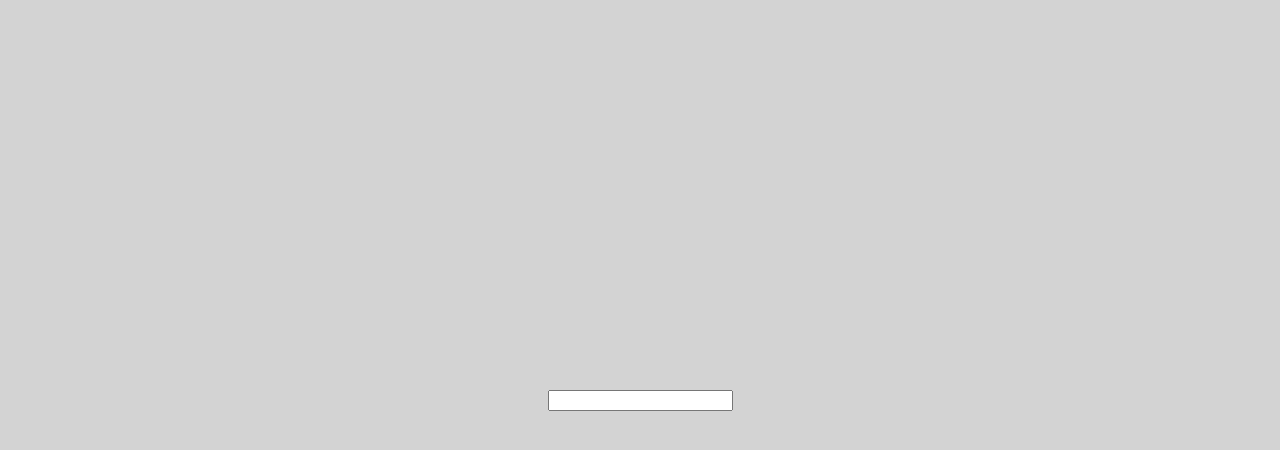
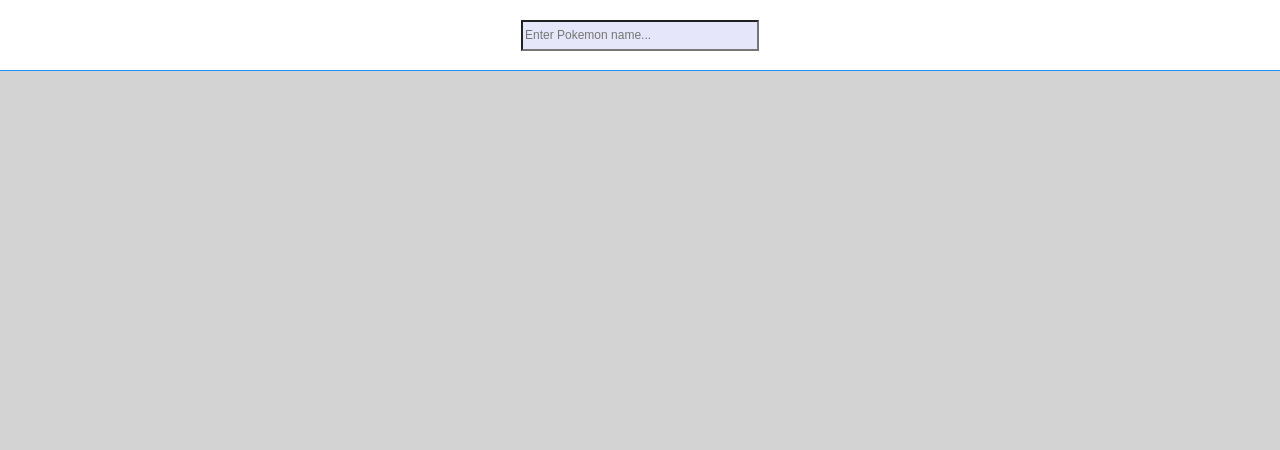
Before and after one commit to chipomapondera/pokedex, a React (Create React App) app: page / in a window 1280 px wide. Shown: the top 450 px of the page. Built offline with nearby package versions, Linux system fonts and the light colour scheme.

Commit message:
Pokedex game with header and search rendered

```diff
--- a/src/App.css
+++ b/src/App.css
@@ -6,7 +6,6 @@
   display: flex;
   flex-direction: column;
   align-items: center;
-  justify-content: center;
   font-size: 12px;
   color: black;
 }
--- a/src/components/pokemonGame/pokemonSearch/PokemonSearch.js
+++ b/src/components/pokemonGame/pokemonSearch/PokemonSearch.js
@@ -3,8 +3,8 @@ import '../pokemonSearch/SearchStyling.css';
 
 const PokemonSearch = () => {
     return (
-        <div>
-            <input />
+        <div className="site-header">
+            <input className="text-input" placeholder="Enter Pokemon name..."/>
         </div>
     )
 }
--- a/src/components/pokemonGame/pokemonSearch/SearchStyling.css
+++ b/src/components/pokemonGame/pokemonSearch/SearchStyling.css
@@ -0,0 +1,18 @@
+.site-header {
+  background-color:white;
+  width: 100%;
+  height: 70px;
+  display: flex;
+  flex-direction: column;
+  align-items: center;
+  justify-content: center;
+  border-bottom: 1px solid #1E90FF;
+}
+
+.text-input {
+  background-color: #E6E6FA;
+  width: 230px;
+  height: 25px;
+  justify-content: left;
+  font-size: 12px;
+}
```
